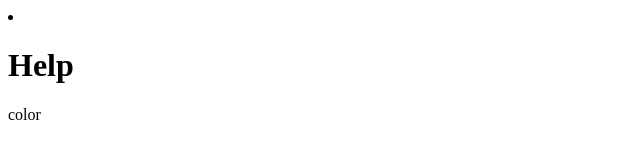
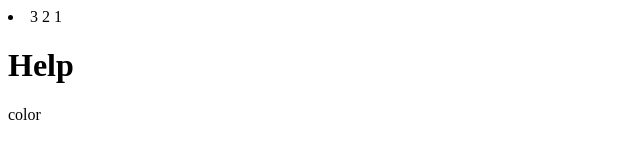
Before and after one commit to gruz2oo/NTT1, a plain HTML site: page index.html in a window 1280 px wide. Shown: the full height of the page, 0-640 px from the left. Drawn offline with Linux system fonts and the light colour scheme.

Commit message:
Update index.html

```diff
--- a/index.html
+++ b/index.html
@@ -1,6 +1,6 @@
-<li><lu></lu>
-<lu></lu>
-<lu></lu>
+<li><lu>3</lu>
+<lu>2</lu>
+<lu>1</lu>
 </li>
 <div><h1>Help</h1>
 <a>color</a>
```
